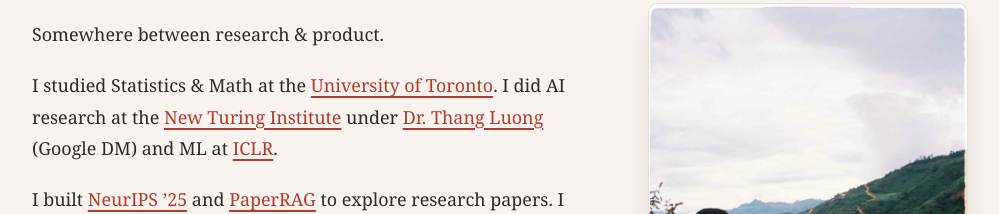
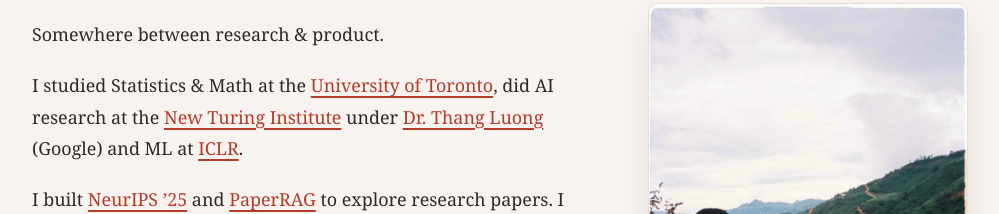
Before and after one commit to huyxdang/personal-website, a React (Create React App) app: page / in a window 1280 px wide. Shown: the part 138-352 px from the top of the page, without its empty margins (140-1139 px from the left). Built offline with nearby package versions, Linux system fonts and the light colour scheme.

Commit message:
title change

```diff
--- a/src/components/Main.js
+++ b/src/components/Main.js
@@ -23,7 +23,7 @@ function About() {
               >
                 University of Toronto
               </a>
-              . I did AI research at the{" "}
+              , did AI research at the{" "}
               <a
                 href="https://newturing.ai/"
                 target="_blank"
@@ -41,7 +41,7 @@ function About() {
               >
                 Dr. Thang Luong
               </a>
-              {" "}(Google DM) and ML at{" "}
+              {" "}(Google) and ML at{" "}
               <a
                 href="https://www.iclr.org/"
                 target="_blank"
```
